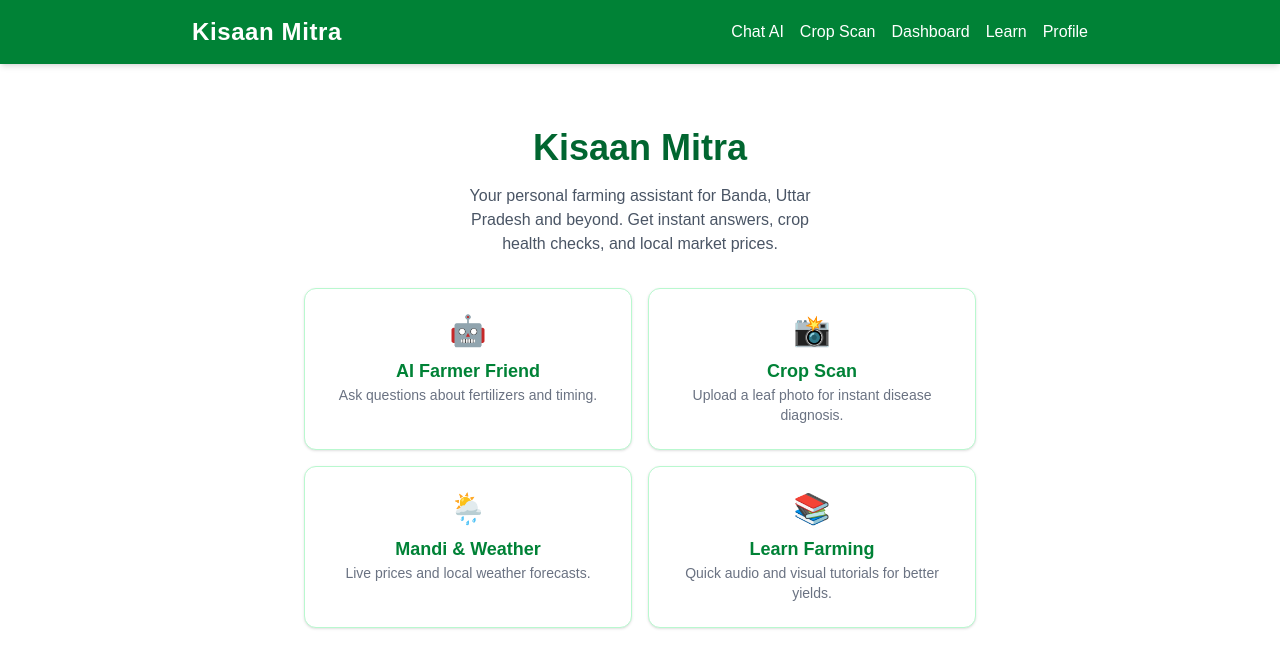
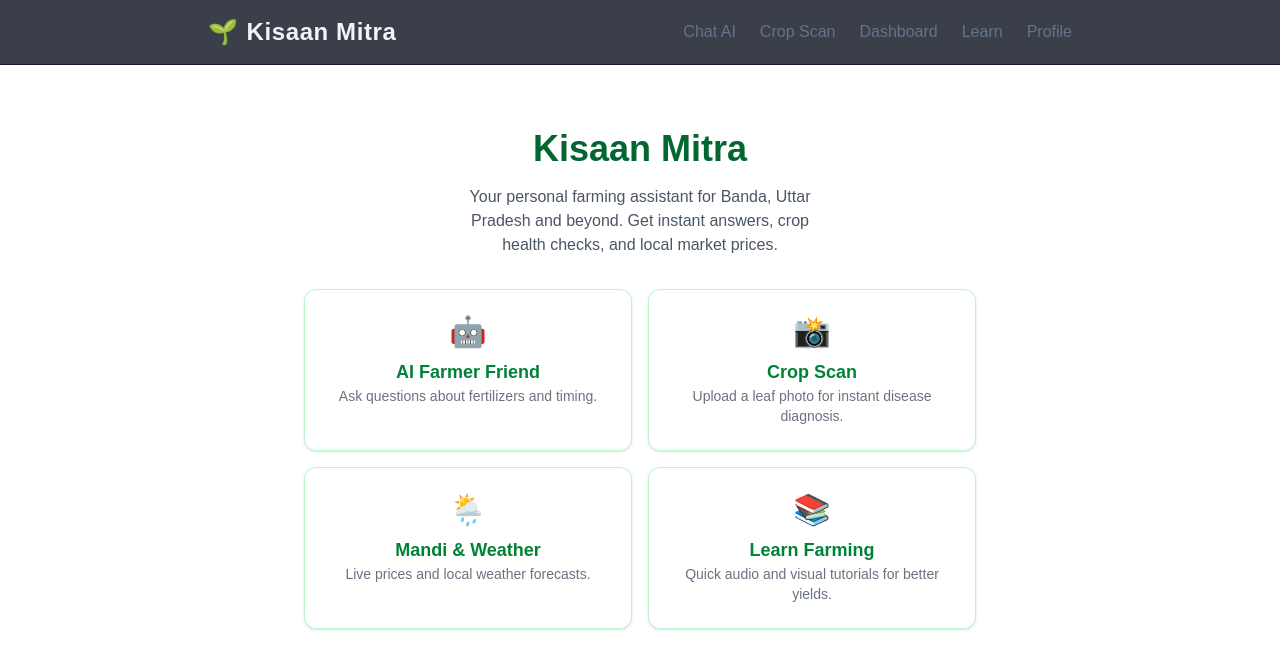
Before and after one commit to unclePRO/kisaan-mitra, a Next.js app: page / in a window 1280 px wide. Shown: the top 668 px of the page. Built offline with nearby package versions, Linux system fonts and the light colour scheme.

Commit message:
colour palette update

```diff
--- a/src/app/layout.js
+++ b/src/app/layout.js
@@ -2,14 +2,19 @@ import './globals.css';
 import Navbar from '@/components/Navbar';
 
 export const metadata = {
-  title: 'Kisaan Mitra',
+  title: 'Kisaan Mitra | AI Farmer Friend',
   description: 'Smart farming assistant, crop diagnosis, and real-time market data.',
 };
 
 export default function RootLayout({ children }) {
   return (
     <html lang="en">
-      <body className="bg-gray-50 text-gray-900 min-h-screen flex flex-col">
+      {/*
+        bg-[#0A0F1C]: Abyss background
+        text-[#F1F5F9]: Starlight text
+        selection:*: Custom highlight color using Canopy Green
+      */}
+      <body className="bg-[#0A0F1C] text-[#F1F5F9] min-h-screen flex flex-col font-sans selection:bg-[#10B981] selection:text-[#0A0F1C]">
         <Navbar />
         <main className="flex-grow w-full max-w-md sm:max-w-4xl mx-auto p-4 sm:p-6">
           {children}
--- a/src/components/Navbar.js
+++ b/src/components/Navbar.js
@@ -2,19 +2,22 @@ import Link from 'next/link';
 
 export default function Navbar() {
   return (
-    <nav className="bg-green-700 text-white p-4 shadow-md">
-      <div className="max-w-4xl mx-auto flex flex-col sm:flex-row justify-between items-center gap-4">
-        <Link href="/" className="text-2xl font-bold tracking-wide flex items-center gap-2">
-          Kisaan Mitra
+    // Glassy top bar: Translucent Abyss background with a Surface border
+    <nav className="sticky top-0 z-50 bg-[#0A0F1C]/80 backdrop-blur-lg border-b border-[#141E30]">
+      <div className="max-w-4xl mx-auto p-4 flex flex-col sm:flex-row justify-between items-center gap-4">
+
+        {/* Brand Logo */}
+        <Link href="/" className="text-2xl font-bold tracking-wide flex items-center gap-2 text-[#F1F5F9] hover:text-[#10B981] transition-colors">
+          <span className="text-[#10B981]">🌱</span> Kisaan Mitra
         </Link>
 
-        {/* Scrollable links on mobile, horizontal on desktop */}
-        <div className="flex gap-4 font-medium overflow-x-auto w-full sm:w-auto pb-2 sm:pb-0 text-sm sm:text-base">
-          <Link href="/chat" className="hover:text-green-200 shrink-0">Chat AI</Link>
-          <Link href="/diagnosis" className="hover:text-green-200 shrink-0">Crop Scan</Link>
-          <Link href="/dashboard" className="hover:text-green-200 shrink-0">Dashboard</Link>
-          <Link href="/learn" className="hover:text-green-200 shrink-0">Learn</Link>
-          <Link href="/profile" className="hover:text-green-200 shrink-0">Profile</Link>
+        {/* Navigation Links - Mist text (#64748B) switching to Canopy Green (#10B981) on hover */}
+        <div className="flex gap-6 font-medium overflow-x-auto w-full sm:w-auto pb-2 sm:pb-0 text-sm sm:text-base">
+          <Link href="/chat" className="text-[#64748B] hover:text-[#10B981] transition-colors shrink-0">Chat AI</Link>
+          <Link href="/diagnosis" className="text-[#64748B] hover:text-[#10B981] transition-colors shrink-0">Crop Scan</Link>
+          <Link href="/dashboard" className="text-[#64748B] hover:text-[#10B981] transition-colors shrink-0">Dashboard</Link>
+          <Link href="/learn" className="text-[#64748B] hover:text-[#10B981] transition-colors shrink-0">Learn</Link>
+          <Link href="/profile" className="text-[#64748B] hover:text-[#10B981] transition-colors shrink-0">Profile</Link>
         </div>
       </div>
     </nav>
```
